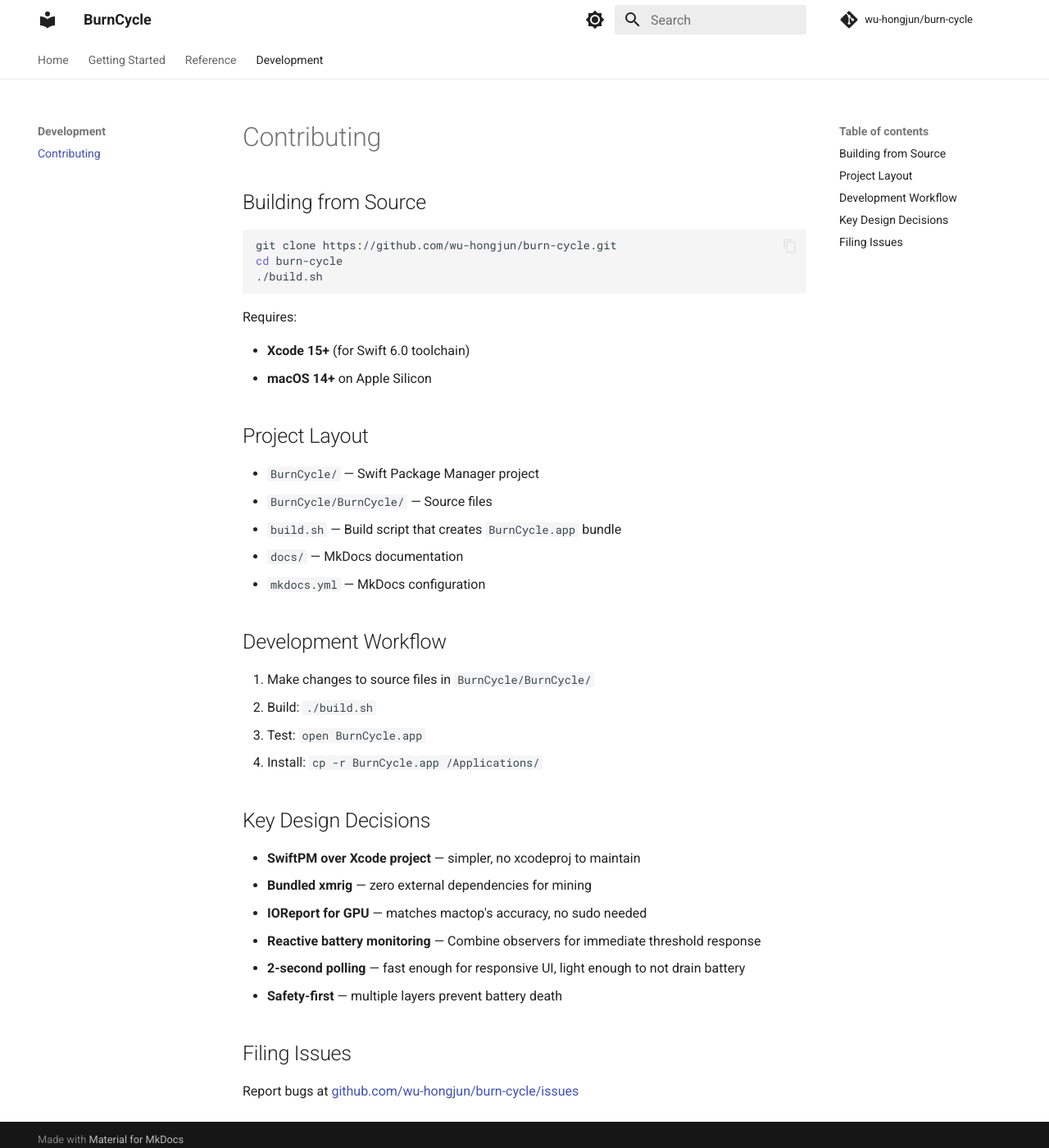
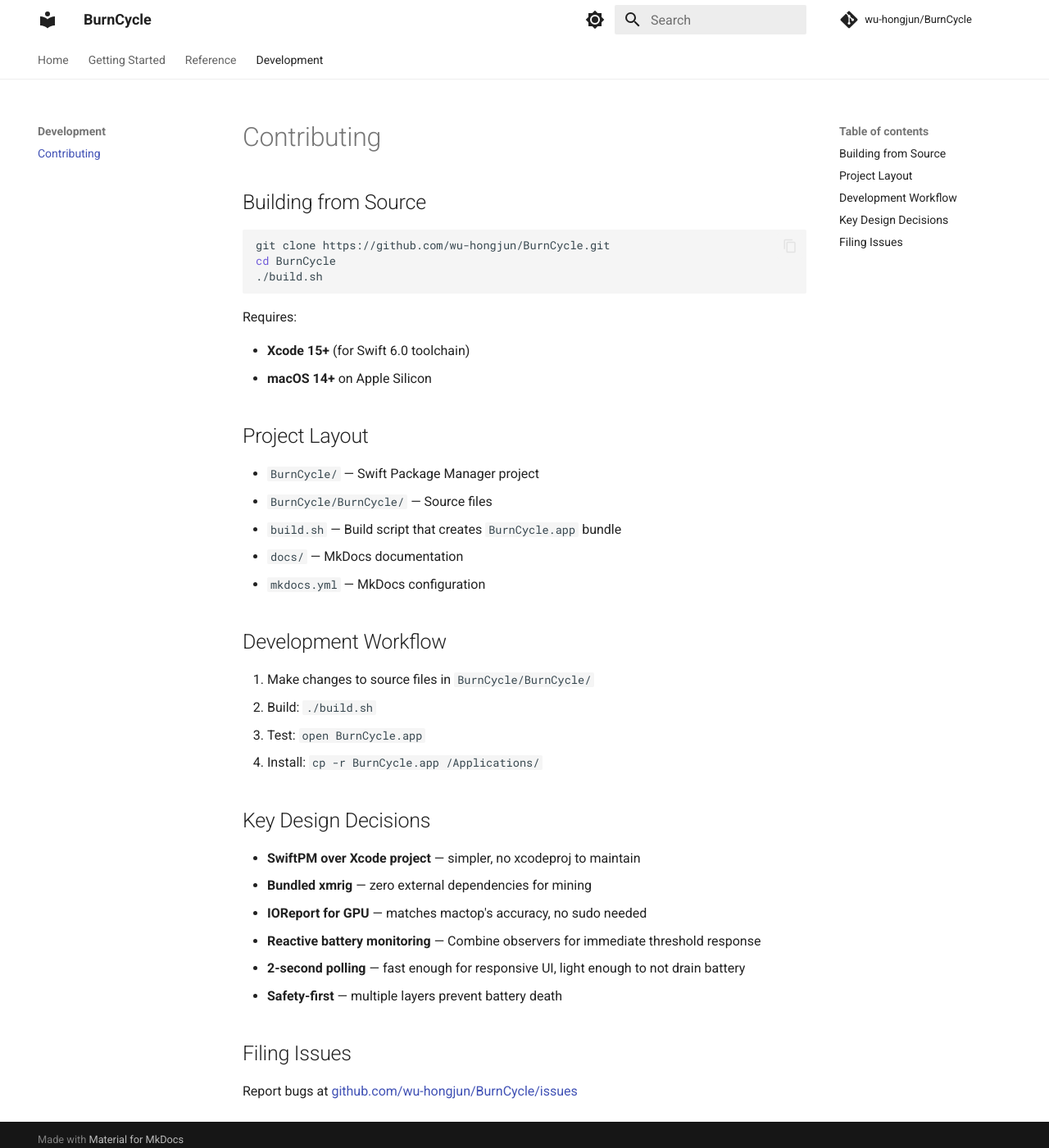
Before and after one commit to wu-hongjun/BurnCycle, an MkDocs documentation site: the page built from docs/development/contributing.md, in a window 1280 px wide and 1400 px high. Shown: the whole window at 82% size. Built offline with MkDocs 1.6.1 and Material for MkDocs 9.7.7, drawn with Linux system fonts in a browser that asks for light colours; comment, search, counter and statistics services are not loaded.

Commit message:
chore: rename GitHub repo to BurnCycle, update all references
Co-Authored-By: Claude Opus 4.6 (1M context) <noreply@anthropic.com>

````diff
--- a/docs/development/contributing.md
+++ b/docs/development/contributing.md
@@ -3,8 +3,8 @@
 ## Building from Source
 
 ```bash
-git clone https://github.com/wu-hongjun/burn-cycle.git
-cd burn-cycle
+git clone https://github.com/wu-hongjun/BurnCycle.git
+cd BurnCycle
 ./build.sh
 ```
 
@@ -39,4 +39,4 @@ Requires:
 
 ## Filing Issues
 
-Report bugs at [github.com/wu-hongjun/burn-cycle/issues](https://github.com/wu-hongjun/burn-cycle/issues)
+Report bugs at [github.com/wu-hongjun/BurnCycle/issues](https://github.com/wu-hongjun/BurnCycle/issues)
--- a/mkdocs.yml
+++ b/mkdocs.yml
@@ -1,8 +1,8 @@
 site_name: BurnCycle
 site_description: macOS app that automatically cycles MacBook battery with optional XMR mining and stress testing
 site_url: https://burncycle.hongjunwu.com/
-repo_url: https://github.com/wu-hongjun/burn-cycle
-repo_name: wu-hongjun/burn-cycle
+repo_url: https://github.com/wu-hongjun/BurnCycle
+repo_name: wu-hongjun/BurnCycle
 
 theme:
   name: material
````
Also changed, not shown: docs/getting-started/installation.md (+2 -2 lines), docs/getting-started/quickstart.md (+2 -2 lines).
